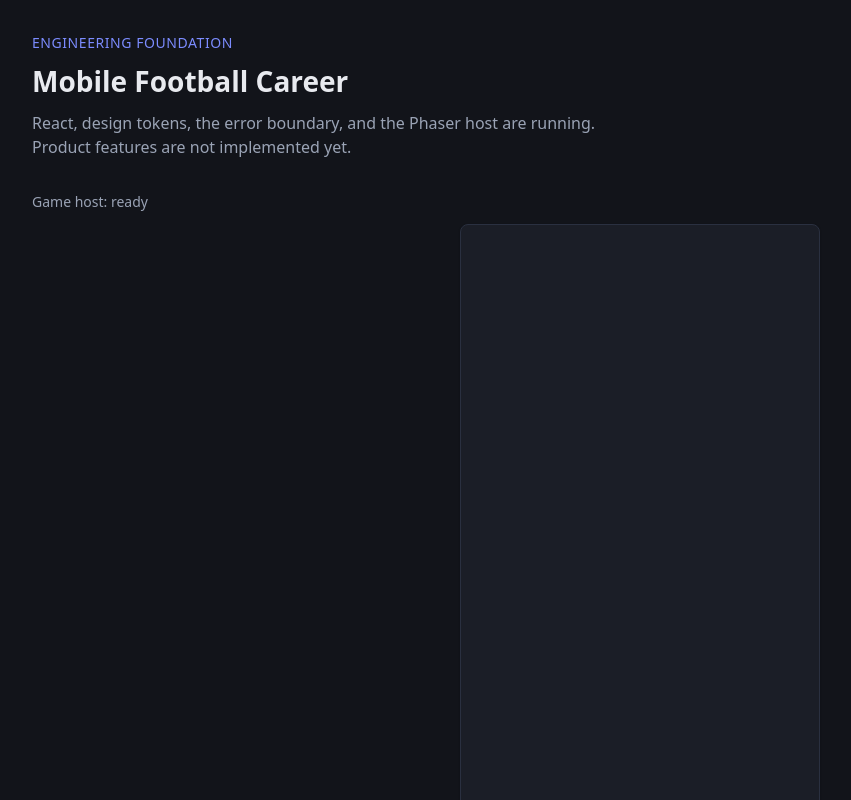
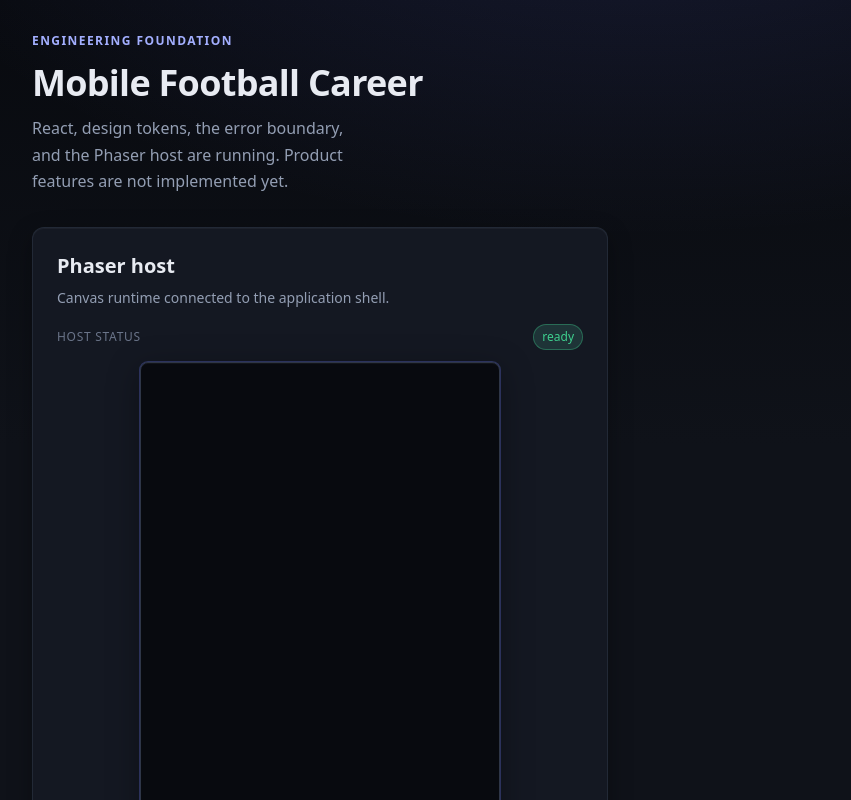
Before and after one commit to Goktugecikli/Mobile-Football-Career, a React (Vite) app: page / in a window 1280 px wide. Shown: the top 800 px of the page, without its empty margins (0-851 px from the left). Built offline with nearby package versions, Linux system fonts and the light colour scheme.

Commit message:
feat: establish semantic design system

```diff
--- a/src/app/AppShell.module.css
+++ b/src/app/AppShell.module.css
@@ -5,6 +5,17 @@
   min-height: var(--layout-min-height);
   min-width: 0;
   overflow-x: hidden;
-  background: var(--color-bg);
-  color: var(--color-text);
+  color: var(--color-text-primary);
+  background:
+    radial-gradient(
+      ellipse 90% 55% at 50% -15%,
+      var(--color-accent-muted),
+      transparent 68%
+    ),
+    linear-gradient(
+      180deg,
+      var(--color-bg-subtle) 0%,
+      var(--color-bg-app) 42%,
+      var(--color-bg-app) 100%
+    );
 }
--- a/src/app/BootstrapScreen.module.css
+++ b/src/app/BootstrapScreen.module.css
@@ -2,7 +2,7 @@
   display: flex;
   flex: 1;
   flex-direction: column;
-  gap: var(--space-6);
+  gap: var(--space-2xl);
   min-height: 0;
   min-width: 0;
   padding: var(--layout-padding-top) var(--layout-padding-right)
@@ -15,29 +15,65 @@
 .header {
   display: flex;
   flex-direction: column;
-  gap: var(--space-3);
+  gap: var(--space-md);
   flex-shrink: 0;
-  max-width: 36rem;
+  max-width: var(--layout-content-max-width);
 }
 
 .kicker {
   margin: 0;
-  color: var(--color-accent);
-  font-size: var(--font-size-sm);
-  font-weight: var(--font-weight-medium);
-  letter-spacing: 0.04em;
+  color: var(--color-text-accent);
+  font-size: var(--font-size-xs);
+  font-weight: var(--font-weight-semibold);
+  letter-spacing: var(--letter-spacing-wider);
   text-transform: uppercase;
 }
 
 .title {
   margin: 0;
-  font-size: var(--font-size-xl);
-  font-weight: var(--font-weight-semibold);
+  font-size: var(--font-size-2xl);
+  font-weight: var(--font-weight-bold);
   line-height: var(--line-height-tight);
+  letter-spacing: var(--letter-spacing-tight);
 }
 
 .copy {
   margin: 0;
-  color: var(--color-text-muted);
+  max-width: 34ch;
+  color: var(--color-text-secondary);
   font-size: var(--font-size-md);
+  line-height: var(--line-height-relaxed);
 }
+
+.runtimePanel {
+  display: flex;
+  flex-direction: column;
+  gap: var(--space-lg);
+  flex-shrink: 0;
+  max-width: var(--layout-content-max-width);
+  padding: var(--space-xl);
+  background: var(--color-surface-primary);
+  border: 1px solid var(--color-border-subtle);
+  border-radius: var(--radius-lg);
+  box-shadow: var(--shadow-md), var(--shadow-inset);
+}
+
+.panelHeader {
+  display: flex;
+  flex-direction: column;
+  gap: var(--space-sm);
+}
+
+.panelTitle {
+  margin: 0;
+  font-size: var(--font-size-lg);
+  font-weight: var(--font-weight-semibold);
+  line-height: var(--line-height-snug);
+}
+
+.panelDescription {
+  margin: 0;
+  color: var(--color-text-secondary);
+  font-size: var(--font-size-sm);
+  line-height: var(--line-height-normal);
+}
--- a/src/app/BootstrapScreen.tsx
+++ b/src/app/BootstrapScreen.tsx
@@ -13,7 +13,19 @@ export function BootstrapScreen() {
           running. Product features are not implemented yet.
         </p>
       </header>
-      <GameHost />
+
+      <section
+        className={styles.runtimePanel}
+        aria-label="Runtime verification"
+      >
+        <div className={styles.panelHeader}>
+          <h2 className={styles.panelTitle}>Phaser host</h2>
+          <p className={styles.panelDescription}>
+            Canvas runtime connected to the application shell.
+          </p>
+        </div>
+        <GameHost />
+      </section>
     </main>
   );
 }
--- a/src/app/GameHost.module.css
+++ b/src/app/GameHost.module.css
@@ -2,35 +2,85 @@
   display: flex;
   flex: 1;
   flex-direction: column;
-  gap: var(--space-3);
+  gap: var(--space-md);
   min-height: 0;
   min-width: 0;
 }
 
+.statusRow {
+  display: flex;
+  align-items: center;
+  justify-content: space-between;
+  gap: var(--space-md);
+  flex-shrink: 0;
+}
+
+.statusLabel {
+  margin: 0;
+  color: var(--color-text-tertiary);
+  font-size: var(--font-size-xs);
+  font-weight: var(--font-weight-medium);
+  letter-spacing: var(--letter-spacing-wide);
+  text-transform: uppercase;
+}
+
 .status {
   margin: 0;
-  flex-shrink: 0;
-  color: var(--color-text-muted);
-  font-size: var(--font-size-sm);
+  padding: var(--space-xs) var(--space-sm);
+  border: 1px solid var(--color-border-subtle);
+  border-radius: var(--radius-full);
+  background: var(--color-surface-secondary);
+  color: var(--color-text-secondary);
+  font-size: var(--font-size-xs);
+  font-weight: var(--font-weight-medium);
+  line-height: var(--line-height-snug);
+}
+
+.status[data-status='ready'] {
+  border-color: color-mix(
+    in srgb,
+    var(--color-status-success) 36%,
+    transparent
+  );
+  background: color-mix(
+    in srgb,
+    var(--color-status-success) 12%,
+    var(--color-surface-secondary)
+  );
+  color: var(--color-status-success);
+}
+
+.status[data-status='failed'] {
+  border-color: color-mix(
+    in srgb,
+    var(--color-status-danger) 36%,
+    transparent
+  );
+  background: color-mix(
+    in srgb,
+    var(--color-status-danger) 12%,
+    var(--color-surface-secondary)
+  );
+  color: var(--color-status-danger);
 }
 
 .viewport {
   position: relative;
-  width: min(100%, 22.5rem);
-  max-height: min(60dvh, 100%);
+  width: min(100%, var(--layout-game-viewport-max-width));
+  max-height: min(var(--layout-game-viewport-max-height), 100%);
   margin-inline: auto;
   aspect-ratio: var(--game-aspect-ratio);
   overflow: hidden;
-  background: var(--color-surface);
-  border: 1px solid var(--color-border);
+  background: var(--color-surface-inset);
+  border: 1px solid var(--color-border-default);
   border-radius: var(--radius-md);
-  box-shadow: var(--shadow-sm);
+  box-shadow: var(--shadow-glow-accent), var(--shadow-inset);
 }
 
 @media (orientation: landscape) {
   .viewport {
     width: auto;
-    height: min(60dvh, 100%);
-    max-width: min(100%, 22.5rem);
+    height: min(var(--layout-game-viewport-max-height), 100%);
+    max-width: min(100%, var(--layout-game-viewport-max-width));
   }
 }
--- a/src/app/GameHost.tsx
+++ b/src/app/GameHost.tsx
@@ -43,11 +43,14 @@ export function GameHost() {
 
   return (
     <section className={styles.host} aria-label="Game host">
-      <p className={styles.status}>
-        {status === 'failed'
-          ? `Game host failed (${errorCode ?? ErrorCode.UNKNOWN})`
-          : `Game host: ${status}`}
-      </p>
+      <div className={styles.statusRow}>
+        <p className={styles.statusLabel}>Host status</p>
+        <p className={styles.status} data-status={status}>
+          {status === 'failed'
+            ? `Failed (${errorCode ?? ErrorCode.UNKNOWN})`
+            : status}
+        </p>
+      </div>
       <div
         ref={parentRef}
         className={styles.viewport}
--- a/src/styles/global.css
+++ b/src/styles/global.css
@@ -12,8 +12,8 @@ html {
   font-size: var(--font-size-md);
   line-height: var(--line-height-normal);
   font-weight: var(--font-weight-regular);
-  color: var(--color-text);
-  background: var(--color-bg);
+  color: var(--color-text-primary);
+  background: var(--color-bg-app);
   text-rendering: optimizeLegibility;
   -webkit-font-smoothing: antialiased;
   -webkit-text-size-adjust: 100%;
@@ -35,6 +35,6 @@ body {
 }
 
 :focus-visible {
-  outline: 2px solid var(--color-focus);
+  outline: 2px solid var(--color-border-focus);
   outline-offset: 2px;
 }
--- a/src/styles/tokens.css
+++ b/src/styles/tokens.css
@@ -1,63 +1,163 @@
 :root {
   color-scheme: dark;
 
-  --color-bg: #12141a;
-  --color-surface: #1b1e27;
-  --color-text: #e8eaef;
-  --color-text-muted: #9aa3b5;
-  --color-border: #2a3040;
-  --color-accent: #7c8cff;
-  --color-danger: #f07178;
-  --color-focus: #7c8cff;
+  /*
+   * Raw palette — internal structure only. Component CSS must consume semantic
+   * tokens below, not palette values directly.
+   */
+  --palette-ink-950: #080a0f;
+  --palette-ink-900: #0f1219;
+  --palette-ink-850: #141822;
+  --palette-ink-800: #1a1f2b;
+  --palette-ink-700: #232936;
+  --palette-ink-600: #2e3647;
+  --palette-ink-500: #3d4659;
 
+  --palette-fog-50: #f4f6fa;
+  --palette-fog-100: #e8ebf2;
+  --palette-fog-200: #c8cedb;
+  --palette-fog-400: #939eb3;
+  --palette-fog-600: #6b758a;
+
+  --palette-accent-300: #a3afff;
+  --palette-accent-400: #8b97ff;
+  --palette-accent-500: #6f7dff;
+  --palette-accent-600: #5563e8;
+
+  --palette-pitch-400: #3ecf8e;
+  --palette-amber-400: #e8b84a;
+  --palette-red-400: #f07178;
+  --palette-sky-400: #5eb3ff;
+
+  /* Background */
+  --color-bg-app: var(--palette-ink-900);
+  --color-bg-subtle: var(--palette-ink-950);
+
+  /* Surface */
+  --color-surface-primary: var(--palette-ink-850);
+  --color-surface-secondary: var(--palette-ink-800);
+  --color-surface-inset: var(--palette-ink-950);
+  --color-surface-overlay: color-mix(
+    in srgb,
+    var(--palette-ink-700) 72%,
+    transparent
+  );
+
+  /* Text */
+  --color-text-primary: var(--palette-fog-100);
+  --color-text-secondary: var(--palette-fog-400);
+  --color-text-tertiary: var(--palette-fog-600);
+  --color-text-accent: var(--palette-accent-300);
+  --color-text-inverse: var(--palette-ink-950);
+
+  /* Accent / brand */
+  --color-accent-primary: var(--palette-accent-500);
+  --color-accent-strong: var(--palette-accent-400);
+  --color-accent-muted: color-mix(
+    in srgb,
+    var(--palette-accent-500) 16%,
+    transparent
+  );
+
+  /* Border */
+  --color-border-default: var(--palette-ink-600);
+  --color-border-subtle: color-mix(
+    in srgb,
+    var(--palette-ink-600) 56%,
+    transparent
+  );
+  --color-border-strong: var(--palette-ink-500);
+  --color-border-focus: var(--palette-accent-400);
+
+  /* Status */
+  --color-status-success: var(--palette-pitch-400);
+  --color-status-warning: var(--palette-amber-400);
+  --color-status-danger: var(--palette-red-400);
+  --color-status-info: var(--palette-sky-400);
+
+  /* Typography */
   --font-family-sans: system-ui, 'Segoe UI', Roboto, sans-serif;
   --font-family-mono: ui-monospace, Consolas, monospace;
 
+  --font-size-xs: 0.75rem;
   --font-size-sm: 0.875rem;
   --font-size-md: 1rem;
   --font-size-lg: 1.25rem;
   --font-size-xl: 1.75rem;
+  --font-size-2xl: 2.25rem;
 
   --font-weight-regular: 400;
   --font-weight-medium: 500;
   --font-weight-semibold: 600;
+  --font-weight-bold: 700;
 
-  --line-height-tight: 1.2;
+  --line-height-tight: 1.15;
+  --line-height-snug: 1.35;
   --line-height-normal: 1.5;
+  --line-height-relaxed: 1.65;
 
-  --space-1: 0.25rem;
-  --space-2: 0.5rem;
-  --space-3: 0.75rem;
-  --space-4: 1rem;
-  --space-5: 1.5rem;
-  --space-6: 2rem;
-  --space-8: 3rem;
+  --letter-spacing-tight: -0.02em;
+  --letter-spacing-normal: 0;
+  --letter-spacing-wide: 0.06em;
+  --letter-spacing-wider: 0.12em;
 
+  /* Spacing */
+  --space-xs: 0.25rem;
+  --space-sm: 0.5rem;
+  --space-md: 0.75rem;
+  --space-lg: 1rem;
+  --space-xl: 1.5rem;
+  --space-2xl: 2rem;
+  --space-3xl: 3rem;
+
+  /* Radius */
+  --radius-xs: 0.125rem;
   --radius-sm: 0.25rem;
   --radius-md: 0.5rem;
   --radius-lg: 0.75rem;
+  --radius-xl: 1rem;
+  --radius-full: 9999px;
 
-  --shadow-sm: 0 1px 2px rgb(0 0 0 / 0.24);
-  --shadow-md: 0 8px 24px rgb(0 0 0 / 0.28);
+  /* Shadow */
+  --shadow-xs: 0 1px 2px rgb(0 0 0 / 0.2);
+  --shadow-sm: 0 2px 8px rgb(0 0 0 / 0.24);
+  --shadow-md: 0 8px 24px rgb(0 0 0 / 0.32);
+  --shadow-lg: 0 16px 40px rgb(0 0 0 / 0.36);
+  --shadow-inset: inset 0 1px 0 rgb(255 255 255 / 0.04);
+  --shadow-glow-accent: 0 0 0 1px
+      color-mix(in srgb, var(--palette-accent-500) 28%, transparent),
+    0 8px 32px rgb(0 0 0 / 0.36);
 
+  /* Motion */
   --duration-fast: 150ms;
   --duration-normal: 250ms;
   --easing-standard: cubic-bezier(0.2, 0, 0, 1);
 
   /* Layout and viewport */
   --layout-min-height: 100dvh;
+  --layout-content-max-width: 36rem;
+  --layout-game-viewport-max-width: 22.5rem;
+  --layout-game-viewport-max-height: 60dvh;
 
   --safe-area-inset-top: env(safe-area-inset-top, 0px);
   --safe-area-inset-right: env(safe-area-inset-right, 0px);
   --safe-area-inset-bottom: env(safe-area-inset-bottom, 0px);
   --safe-area-inset-left: env(safe-area-inset-left, 0px);
 
-  --layout-padding-inline: var(--space-6);
-  --layout-padding-block: var(--space-6);
-  --layout-padding-top: calc(var(--layout-padding-block) + var(--safe-area-inset-top));
-  --layout-padding-right: calc(var(--layout-padding-inline) + var(--safe-area-inset-right));
-  --layout-padding-bottom: calc(var(--layout-padding-block) + var(--safe-area-inset-bottom));
-  --layout-padding-left: calc(var(--layout-padding-inline) + var(--safe-area-inset-left));
+  --layout-padding-inline: var(--space-2xl);
+  --layout-padding-block: var(--space-2xl);
+  --layout-padding-top: calc(
+    var(--layout-padding-block) + var(--safe-area-inset-top)
+  );
+  --layout-padding-right: calc(
+    var(--layout-padding-inline) + var(--safe-area-inset-right)
+  );
+  --layout-padding-bottom: calc(
+    var(--layout-padding-block) + var(--safe-area-inset-bottom)
+  );
+  --layout-padding-left: calc(
+    var(--layout-padding-inline) + var(--safe-area-inset-left)
+  );
 
   --z-base: 0;
   --z-raised: 10;
```
Also changed, not shown: src/app/AppErrorBoundary.module.css (+23 -5 lines), 2 other files (tests, documents, lock files or other folders).
